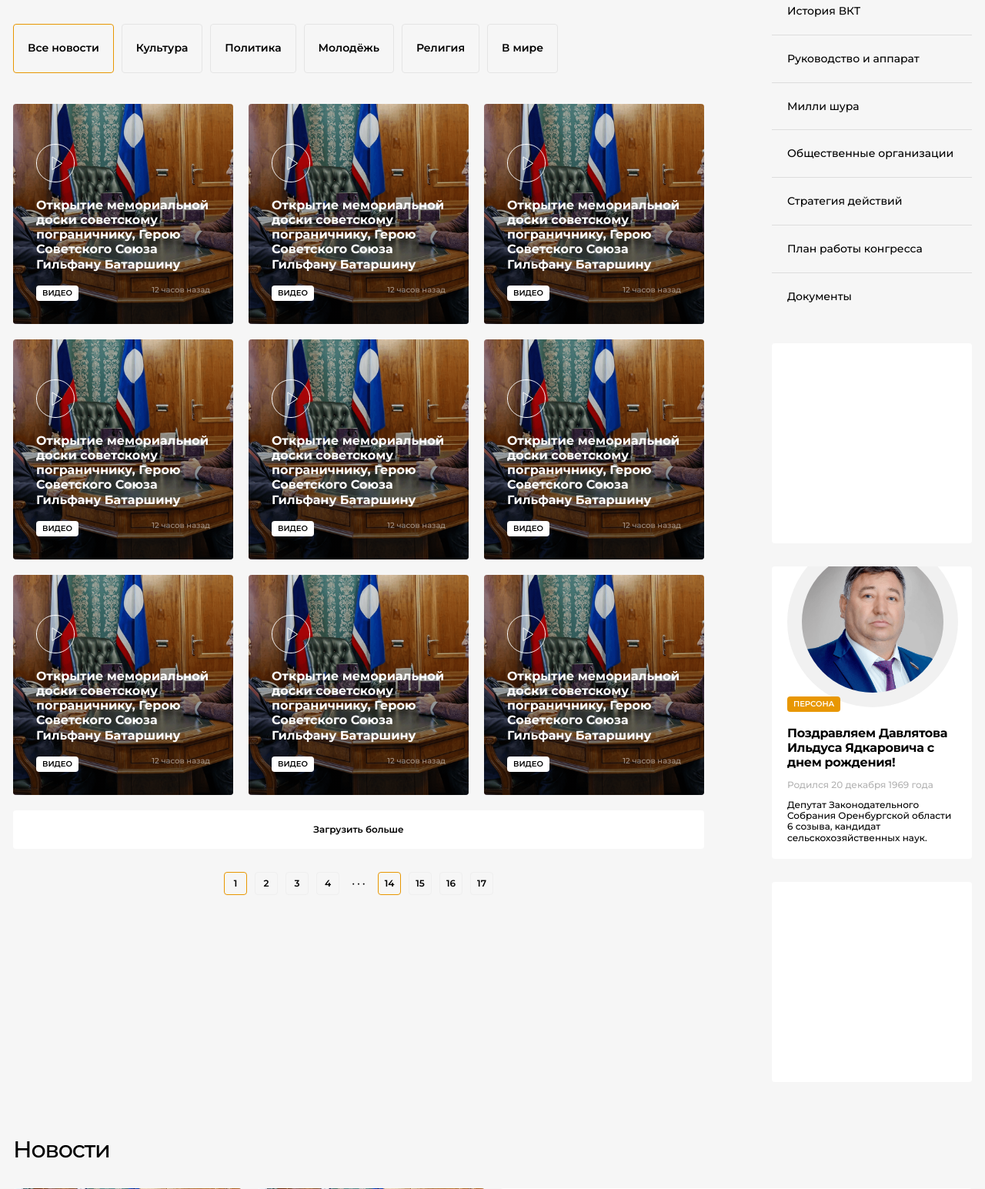
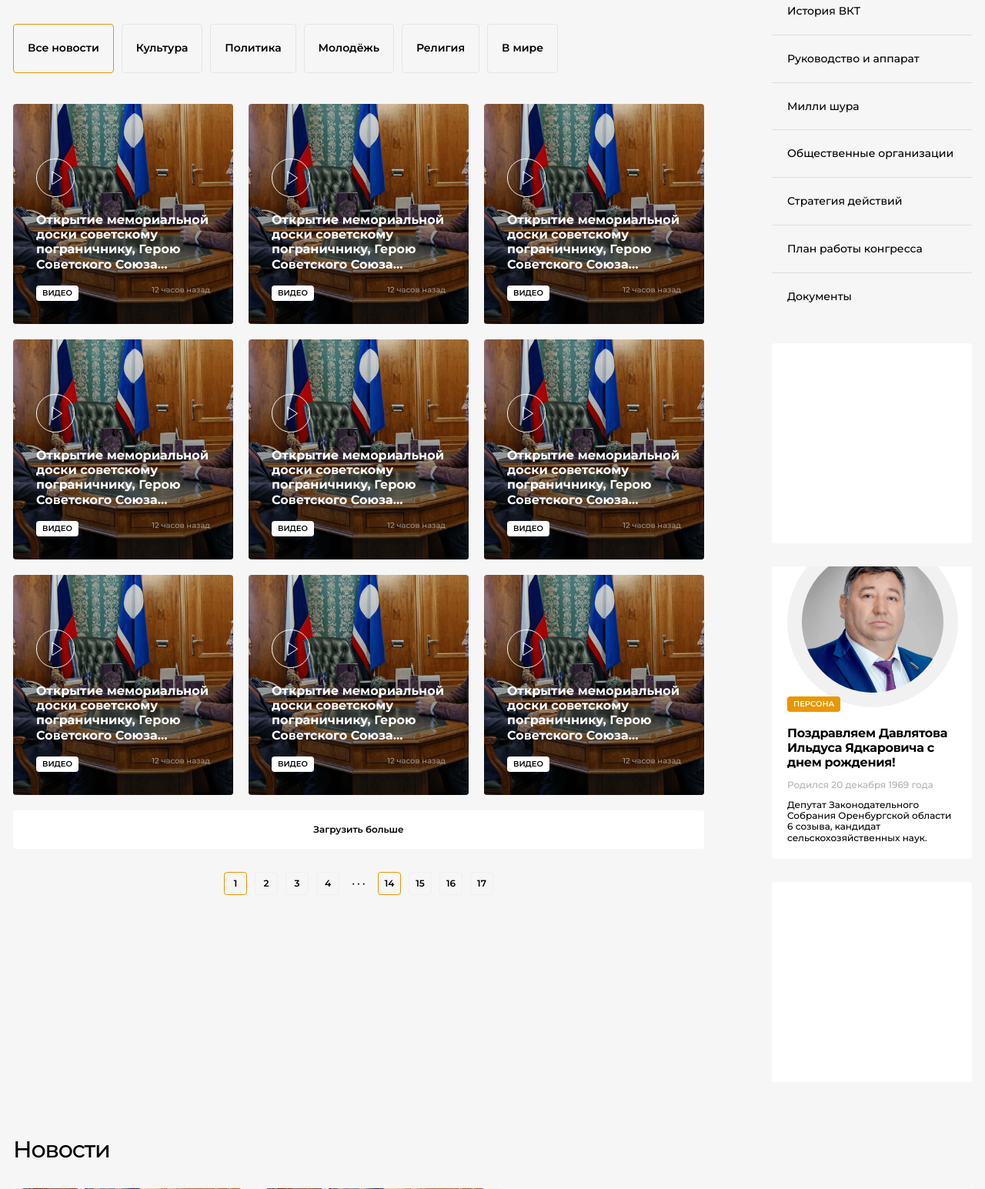
Before and after one commit to lyf2000/tatarcongresss-front-templates, a FastAPI app: template app/templates/media4.html in a window 1280 px wide. Shown: the part 252-1797 px from the top of the page at 77% size. Run offline with FastAPI, Linux system fonts and the light colour scheme; the template is opened without the code that fills it, so the values that code supplies are empty; some libraries are stand-ins or nearby versions.

Commit message:
адаптив media4

```diff
--- a/app/static/css/output.css
+++ b/app/static/css/output.css
@@ -612,6 +612,12 @@
   .ml-auto {
     margin-left: auto;
   }
+  .line-clamp-4 {
+    overflow: hidden;
+    display: -webkit-box;
+    -webkit-box-orient: vertical;
+    -webkit-line-clamp: 4;
+  }
   .line-clamp-5 {
     overflow: hidden;
     display: -webkit-box;
@@ -2223,9 +2229,19 @@
       color: var(--color-black);
     }
   }
+  .m475\:grid-cols-2 {
+    @media (width >= 475px) {
+      grid-template-columns: repeat(2, minmax(0, 1fr));
+    }
+  }
   .m576\:w-70 {
     @media (width >= 576px) {
       width: calc(var(--spacing) * 70);
+    }
+  }
+  .m576\:grid-cols-2 {
+    @media (width >= 576px) {
+      grid-template-columns: repeat(2, minmax(0, 1fr));
     }
   }
   .sm\:absolute {
@@ -2579,6 +2595,11 @@
   .lg\:mt-5\.75 {
     @media (width >= 64rem) {
       margin-top: calc(var(--spacing) * 5.75);
+    }
+  }
+  .lg\:mt-7\.5 {
+    @media (width >= 64rem) {
+      margin-top: calc(var(--spacing) * 7.5);
     }
   }
   .lg\:mt-9\.5 {
--- a/app/templates/blocks/media-card.html
+++ b/app/templates/blocks/media-card.html
@@ -4,7 +4,7 @@
 
   <img src="./static/imgs/icons/video-play.svg" alt="" width="50" height="50" />
 
-  <p class="mt-5 mb-4.5 font-bold text-white">
+  <p class="mt-5 mb-4.5 font-bold text-white line-clamp-4">
     Открытие мемориальной доски советскому пограничнику, Герою Советского Союза Гильфану Батаршину
   </p>
 
--- a/app/templates/media4.html
+++ b/app/templates/media4.html
@@ -1,16 +1,16 @@
 {% include 'blocks/header.html' %}
 
-<section class="mb-17.5 flex gap-x-22">
+<section class="mb-10 lg:mb-17.5 flex gap-x-10 xl:gap-x-22">
   <div class="grow min-w-0">
     {% include 'blocks/breadcrumbs.html' %}
 
-    <h1 class="text-page-header mb-7.5">Медиа · Фотоальбомы</h1>
+    <h1 class="text-page-header">Медиа · Фотоальбомы</h1>
 
-    <div class="mt-7.5 mb-10">
+    <div class="mt-4.5 lg:mt-7.5 mb-5 lg:mb-10">
       {% include 'blocks/tabs-2.html' %}
     </div>
 
-    <div class="grid grid-cols-3 gap-5">
+    <div class="grid m576:grid-cols-2 xl:grid-cols-3 gap-5">
       {% for _ in range(9) %}
       {% include 'blocks/media-card.html' %}
       {% endfor %}
@@ -20,7 +20,7 @@
     {% include 'blocks/pagination.html' %}
   </div>
 
-  <div class="shrink-0 w-65 space-y-7.5">
+  <div class="shrink-0 w-65 space-y-7.5 max-lg:hidden">
     {% include 'blocks/about-nav.html' %}
 
     <div class="rounded-sm overflow-hidden aspect-square bg-white"></div>
@@ -31,7 +31,7 @@
   </div>
 </section>
 
-<section class="relative mb-7.5">
+<section class="relative lg:mb-7.5">
   <h3 class="mb-8 text-3xl -tracking-4">Новости</h3>
 
   {% include 'blocks/news-section.html' %}
```
